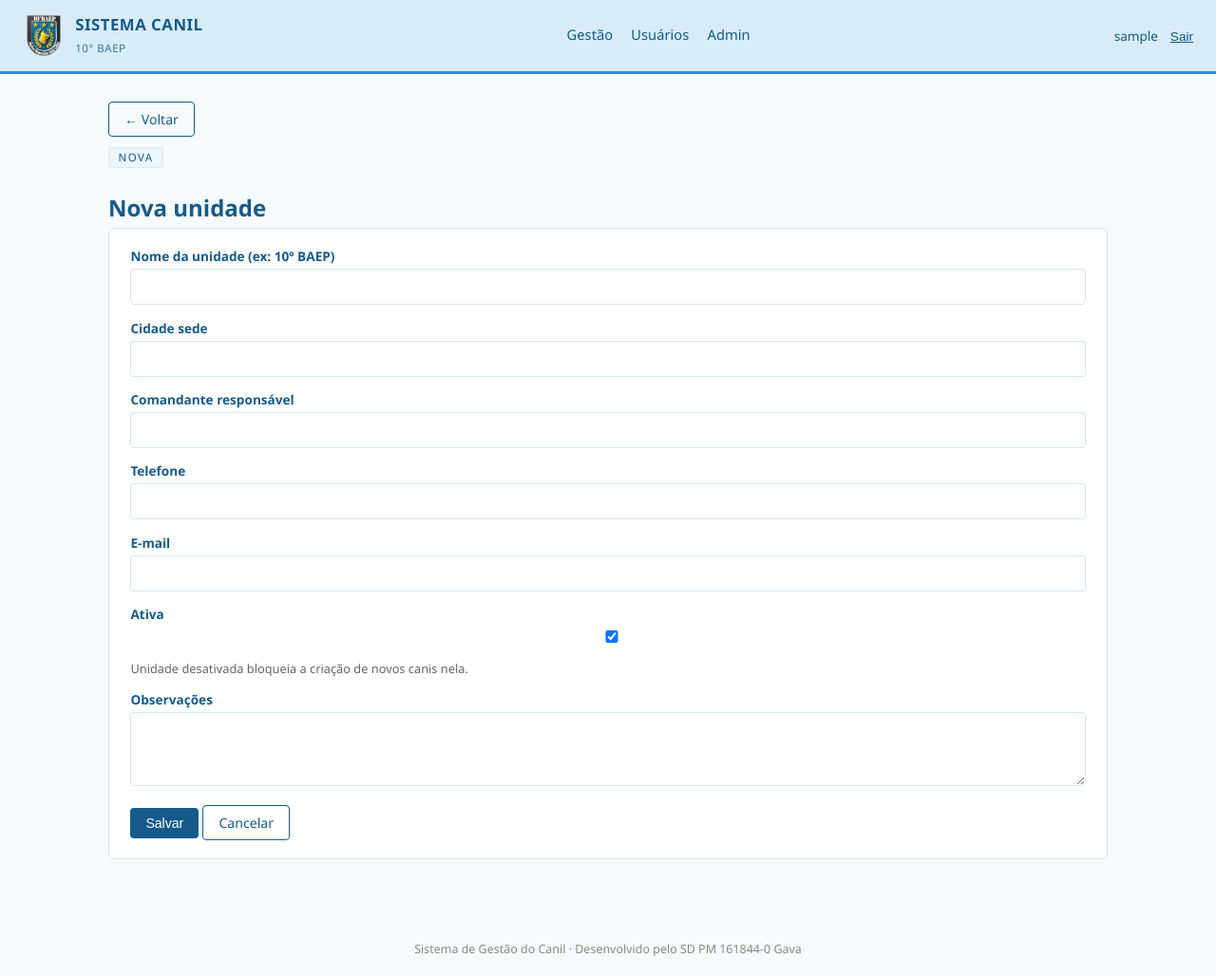
After one commit to guhsantana-glitch/canilbaep, a Django app: page /gestao/unidades/nova/ in a window 1280 px wide. The commit adds this page. Shown: the whole page at 95% size. Run offline with Django 5.2, Linux system fonts and the light colour scheme; the visitor is signed in with stand-in values (Sample User, id 1); parts of the project's set-up code (start-up, migrations or seed data) failed here and were passed over.

Commit message:
Gestao: cadastro de Unidades (batalhoes) com canis vinculados

```diff
--- a/canis/models.py
+++ b/canis/models.py
@@ -1,12 +1,42 @@
 from django.db import models
 from django.contrib.auth.models import User
+
+
+class Unidade(models.Model):
+    """Batalhão/Unidade da PM que terá acesso ao sistema (ex: 10º BAEP).
+
+    Cada unidade pode ter um ou mais canis setoriais.
+    """
+
+    nome = models.CharField("Nome da unidade (ex: 10º BAEP)", max_length=150, unique=True)
+    cidade_sede = models.CharField("Cidade sede", max_length=100, blank=True)
+    comandante = models.CharField("Comandante responsável", max_length=150, blank=True)
+    telefone = models.CharField("Telefone", max_length=20, blank=True)
+    email = models.EmailField("E-mail", blank=True)
+    ativo = models.BooleanField(
+        "Ativa", default=True,
+        help_text="Unidade desativada bloqueia a criação de novos canis nela.",
+    )
+    observacoes = models.TextField("Observações", blank=True)
+    criado_em = models.DateTimeField(auto_now_add=True)
+
+    class Meta:
+        verbose_name = "Unidade"
+        verbose_name_plural = "Unidades"
+        ordering = ["nome"]
+
+    def __str__(self):
+        return self.nome
 
 
 class Canil(models.Model):
     """Cada canil setorial da PM que utiliza o sistema (tenant)."""
 
+    unidade = models.ForeignKey(
+        Unidade, on_delete=models.PROTECT, related_name="canis",
+        verbose_name="Unidade",
+    )
     nome = models.CharField("Nome do canil", max_length=150)
-    unidade = models.CharField("Batalhão/Unidade (ex: 10º BAEP)", max_length=100, blank=True)
     cidade = models.CharField("Cidade", max_length=100, blank=True)
     responsavel = models.CharField("Responsável", max_length=150, blank=True)
     telefone = models.CharField("Telefone", max_length=20, blank=True)
--- a/gestaocanis/forms.py
+++ b/gestaocanis/forms.py
@@ -1,10 +1,22 @@
 from django import forms
-from canis.models import Canil
+from canis.models import Canil, Unidade
+
+
+class UnidadeForm(forms.ModelForm):
+    class Meta:
+        model = Unidade
+        fields = ["nome", "cidade_sede", "comandante", "telefone",
+                  "email", "ativo", "observacoes"]
+        widgets = {"observacoes": forms.Textarea(attrs={"rows": 3})}
 
 
 class CanilForm(forms.ModelForm):
+    def __init__(self, *args, **kwargs):
+        super().__init__(*args, **kwargs)
+        self.fields["unidade"].queryset = Unidade.objects.filter(ativo=True).order_by("nome")
+
     class Meta:
         model = Canil
-        fields = ["nome", "unidade", "cidade", "responsavel", "telefone",
+        fields = ["unidade", "nome", "cidade", "responsavel", "telefone",
                   "email", "ativo", "observacoes"]
         widgets = {"observacoes": forms.Textarea(attrs={"rows": 3})}
--- a/gestaocanis/templates/gestaocanis/painel.html
+++ b/gestaocanis/templates/gestaocanis/painel.html
@@ -4,6 +4,7 @@
 <h1>Painel — canis utilizando o sistema</h1>
 
 <div class="grid-caes" style="grid-template-columns:repeat(auto-fill,minmax(180px,1fr));">
+  <div class="card" style="margin-bottom:0;text-align:center;"><p style="font-size:2rem;margin:0;color:var(--azul-escuro);"><b>{{ total_unidades }}</b></p><p>Unidades</p></div>
   <div class="card" style="margin-bottom:0;text-align:center;"><p style="font-size:2rem;margin:0;color:var(--azul-escuro);"><b>{{ total_canis }}</b></p><p>Canis cadastrados</p></div>
   <div class="card" style="margin-bottom:0;text-align:center;"><p style="font-size:2rem;margin:0;color:var(--azul-escuro);"><b>{{ total_ativos }}</b></p><p>Canis ativos</p></div>
   <div class="card" style="margin-bottom:0;text-align:center;"><p style="font-size:2rem;margin:0;color:var(--azul-escuro);"><b>{{ total_caes }}</b></p><p>Cães no total</p></div>
@@ -11,7 +12,8 @@
 </div>
 
 <div class="barra-acoes">
-  <a href="{% url 'gestao_canil_novo' %}" class="btn">+ Novo canil</a>
+  <a href="{% url 'gestao_unidades' %}" class="btn">Unidades</a>
+  <a href="{% url 'gestao_canil_novo' %}" class="btn btn-secundario">+ Novo canil</a>
   <a href="{% url 'gestao_usuarios' %}" class="btn btn-secundario">Gerenciar usuários</a>
   {% if canil_em_uso %}<a href="{% url 'gestao_sair_canil' %}" class="btn btn-secundario">Sair do canil atual</a>{% endif %}
 </div>
@@ -22,7 +24,7 @@
   {% for l in linhas %}
   <tr>
     <td><b>{{ l.canil.nome }}</b>{% if l.canil.pk == canil_em_uso %} <span class="tag tag-treinamento">em uso</span>{% endif %}</td>
-    <td>{{ l.canil.unidade|default:"-" }}</td>
+    <td>{{ l.canil.unidade.nome }}</td>
     <td>{{ l.canil.cidade|default:"-" }}</td>
     <td>{{ l.caes }}</td>
     <td>{{ l.usuarios }}</td>
--- /dev/null
+++ b/gestaocanis/templates/gestaocanis/unidade_form.html
@@ -0,0 +1,21 @@
+{% extends "base.html" %}
+{% block content %}
+<div class="barra-acoes" style="margin-top:0;margin-bottom:0.6rem;">
+  <a href="{% url 'gestao_unidades' %}" class="btn btn-secundario">← Voltar</a>
+</div>
+<span class="eyebrow">{% if unidade %}Editar{% else %}Nova{% endif %}</span>
+<h1>{% if unidade %}Editar {{ unidade.nome }}{% else %}Nova unidade{% endif %}</h1>
+<form method="post" class="card">
+  {% csrf_token %}
+  {% for field in form %}
+  <div class="form-linha">
+    <label>{{ field.label }}</label>
+    {{ field }}
+    {% if field.help_text %}<p style="color:#666;font-size:0.8rem;">{{ field.help_text }}</p>{% endif %}
+    {% if field.errors %}<p style="color:#8a3324;font-size:0.8rem;">{{ field.errors|striptags }}</p>{% endif %}
+  </div>
+  {% endfor %}
+  <button class="btn" type="submit">Salvar</button>
+  <a href="{% url 'gestao_unidades' %}" class="btn btn-secundario">Cancelar</a>
+</form>
+{% endblock %}
--- a/gestaocanis/urls.py
+++ b/gestaocanis/urls.py
@@ -3,6 +3,10 @@ from . import views
 
 urlpatterns = [
     path("", views.painel, name="gestao_painel"),
+    path("unidades/", views.lista_unidades, name="gestao_unidades"),
+    path("unidades/nova/", views.unidade_form_view, name="gestao_unidade_nova"),
+    path("unidades/<int:pk>/editar/", views.unidade_form_view, name="gestao_unidade_editar"),
+    path("unidades/<int:pk>/excluir/", views.unidade_excluir, name="gestao_unidade_excluir"),
     path("canis/novo/", views.canil_form_view, name="gestao_canil_novo"),
     path("canis/<int:pk>/editar/", views.canil_form_view, name="gestao_canil_editar"),
     path("canis/<int:pk>/excluir/", views.canil_excluir, name="gestao_canil_excluir"),
--- a/gestaocanis/views.py
+++ b/gestaocanis/views.py
@@ -3,9 +3,9 @@ from django.contrib.auth.models import User
 from django.contrib import messages
 from django.shortcuts import render, redirect, get_object_or_404
 
-from canis.models import Canil, VinculoUsuario
+from canis.models import Canil, Unidade, VinculoUsuario
 from core.models import Cao
-from .forms import CanilForm
+from .forms import CanilForm, UnidadeForm
 
 
 def eh_gestor(user):
@@ -32,10 +32,53 @@ def painel(request):
         "linhas": linhas,
         "total_canis": canis.count(),
         "total_ativos": canis.filter(ativo=True).count(),
+        "total_unidades": Unidade.objects.count(),
         "total_caes": total_caes,
         "total_usuarios": total_usuarios,
         "canil_em_uso": request.session.get("canil_id"),
     })
+
+
+# ---------- Unidades ----------
+
+@gestor_required
+def lista_unidades(request):
+    unidades = Unidade.objects.all().order_by("nome")
+    linhas = []
+    for unidade in unidades:
+        linhas.append({
+            "unidade": unidade,
+            "canis": unidade.canis.count(),
+        })
+    return render(request, "gestaocanis/lista_unidades.html", {"linhas": linhas})
+
+
+@gestor_required
+def unidade_form_view(request, pk=None):
+    unidade = get_object_or_404(Unidade, pk=pk) if pk else None
+    if request.method == "POST":
+        form = UnidadeForm(request.POST, instance=unidade)
+        if form.is_valid():
+            unidade = form.save()
+            messages.success(request, f"Unidade '{unidade.nome}' salva com sucesso.")
+            return redirect("gestao_unidades")
+    else:
+        form = UnidadeForm(instance=unidade)
+    return render(request, "gestaocanis/unidade_form.html", {"form": form, "unidade": unidade})
+
+
+@gestor_required
+def unidade_excluir(request, pk):
+    unidade = get_object_or_404(Unidade, pk=pk)
+    if unidade.canis.exists():
+        messages.error(request, "Não é possível excluir: há canis vinculados a esta unidade. Desative-a em vez disso.")
+        return redirect("gestao_unidades")
+    if request.method == "POST":
+        nome = unidade.nome
+        unidade.delete()
+        messages.success(request, f"Unidade '{nome}' excluída.")
+        return redirect("gestao_unidades")
+    return render(request, "core/confirmar_exclusao.html", {"objeto": unidade, "tipo": "unidade"})
 
 
 @gestor_required
```
Also changed, not shown: canis/admin.py (+10 -3 lines), gestaocanis/templates/gestaocanis/lista_unidades.html (added, +25 -0 lines), canis/migrations/0002_unidade_canil_unidade_nome_antigo_and_more.py (added), canis/migrations/0003_migrar_unidades_existentes.py (added), canis/migrations/0004_canil_unidade_obrigatoria.py (added).
